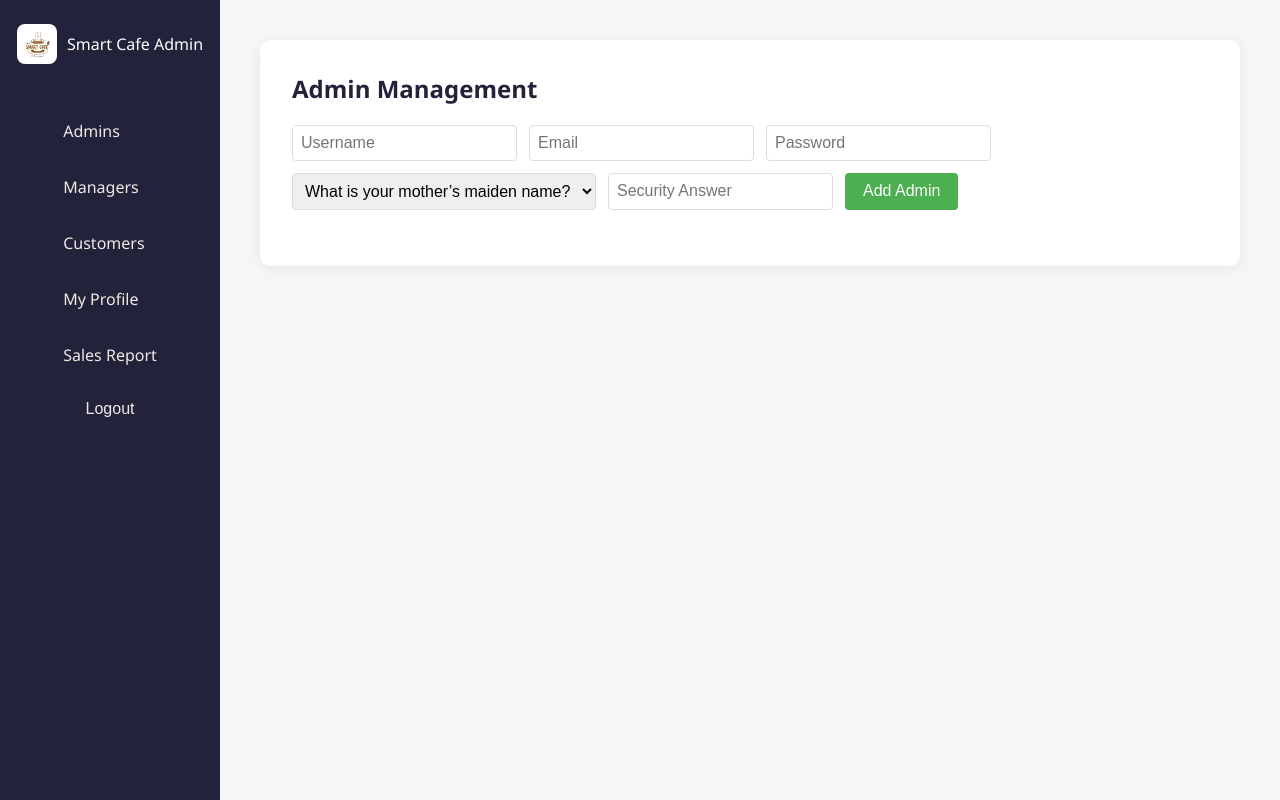
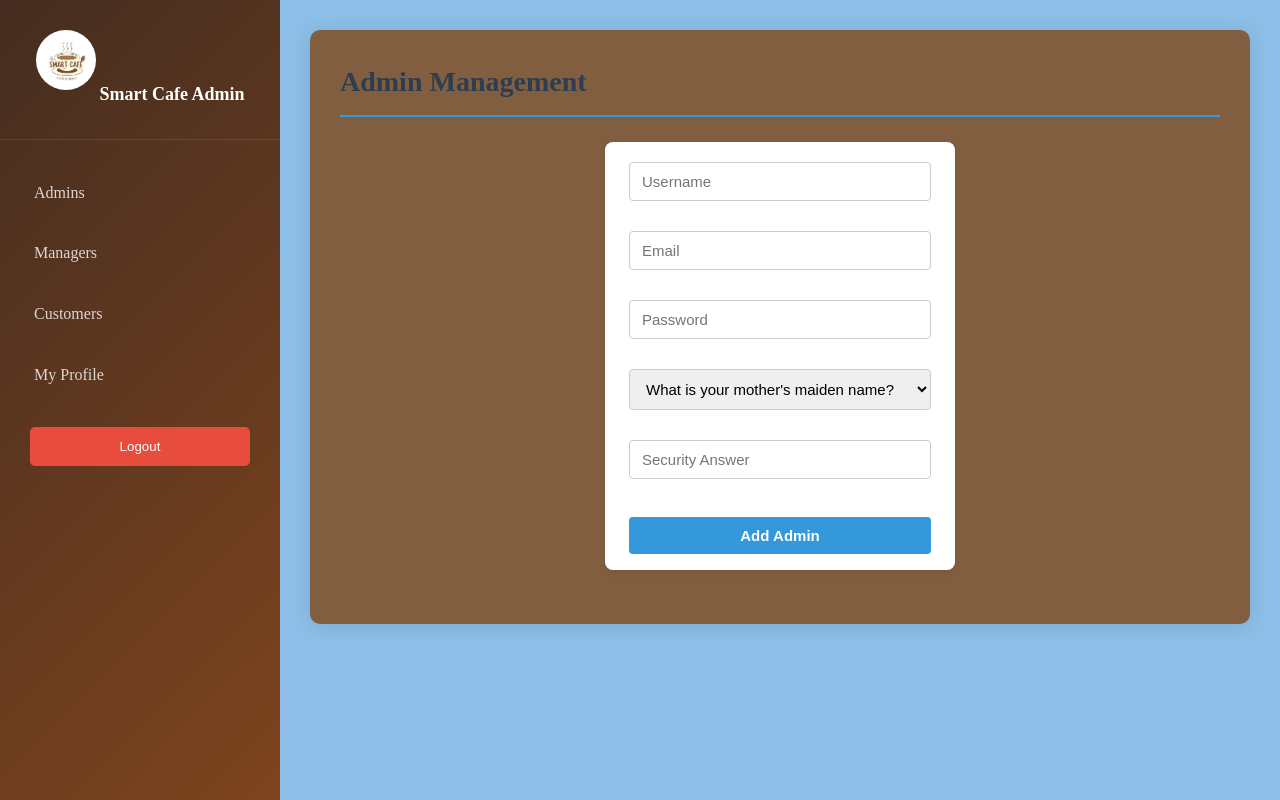
Before and after one commit to NT3RN/SmartCafe, a PHP site: page /view/admin/adminDashboard.php in a window 1280 px wide. Run offline with PHP 8.4, Linux system fonts and the light colour scheme; the visitor is signed in with stand-in values (Sample User, id 1).

Commit message:
admin dashboard design added and error handling added

```diff
--- a/controller/authController.php
+++ b/controller/authController.php
@@ -6,6 +6,7 @@
     $hasErr = false;
     if(($_SERVER["REQUEST_METHOD"]=="POST") && (isset($_POST["submit"])))
     {
+
         $email = trim($_POST["email"]);
         $pass = trim($_POST["password"]);
 
--- a/view/admin/adminDashboard.php
+++ b/view/admin/adminDashboard.php
@@ -10,7 +10,7 @@ if (!isset($_SESSION["email"]) || !isset($_SESSION["role"]) || $_SESSION["role"]
 <head>
     <title>SmartCafe Admin Dashboard</title>
     <link rel="stylesheet" href="../css/adminDashboard.css"/>
-    <link rel="icon" href="../../assets/logo.png"/>
+
 </head>
 <body>
     <div class="admin-container">
@@ -25,69 +25,83 @@ if (!isset($_SESSION["email"]) || !isset($_SESSION["role"]) || $_SESSION["role"]
                     <li><a href="#" id="managerTab">Managers</a></li>
                     <li><a href="#" id="customerTab">Customers</a></li>
                     <li><a href="#" id="profileTab">My Profile</a></li>
-                    <li><a href="#" id="salesTab">Sales Report</a></li>
                     <li><button id="logoutBtn">Logout</button></li>
                 </ul>
             </nav>
         </aside>
         <main class="admin-main">
+
             <section id="adminSection" class="admin-section">
                 <h2>Admin Management</h2>
-                <form id="addAdminForm">
-                    <input type="text" name="name" placeholder="Username" required>
+                <form id="addAdminForm" class="user-form" novalidate>
+                    <input type="text" name="username" placeholder="Username" required>
+                    <span class="error-message" id="admin-username-error"></span>
                     <input type="email" name="email" placeholder="Email" required>
+                    <span class="error-message" id="admin-email-error"></span>
                     <input type="password" name="password" placeholder="Password" required>
-                    <select name="security_question" id="security_question" required>
-                        <option name="security" value="What is your mother’s maiden name?">What is your mother’s maiden name?</option>
+                    <span class="error-message" id="admin-password-error"></span>
+                    <select name="security_question" required>
+                        <option value="What is your mother's maiden name?">What is your mother's maiden name?</option>
                         <option value="What was the name of your first pet?">What was the name of your first pet?</option>
                         <option value="What city were you born in?">What city were you born in?</option>
                     </select>
+                    <span class="error-message" id="admin-sq-error"></span>
                     <input type="text" name="security_answer" placeholder="Security Answer" required>
-
+                    <span class="error-message" id="admin-sa-error"></span>
                     <button type="submit">Add Admin</button>
                 </form>
-                <div id="adminTableContainer"></div>
+                <div id="adminTableContainer" class="table-container"></div>
             </section>
+
             <section id="managerSection" class="admin-section" style="display:none;">
                 <h2>Manager Management</h2>
-                <form id="addManagerForm">
-                    <input type="text" name="name" placeholder="Name" required>
+                <form id="addManagerForm" class="user-form" novalidate>
+                    <input type="text" name="username" placeholder="Username" required>
+                    <span class="error-message" id="manager-username-error"></span>
                     <input type="email" name="email" placeholder="Email" required>
+                    <span class="error-message" id="manager-email-error"></span>
                     <input type="password" name="password" placeholder="Password" required>
-                    <select name="security_question" id="security_question" required>
-                        <option name="security" value="What is your mother’s maiden name?">What is your mother’s maiden name?</option>
+                    <span class="error-message" id="manager-password-error"></span>
+                    <select name="security_question" required>
+                        <option value="What is your mother's maiden name?">What is your mother's maiden name?</option>
                         <option value="What was the name of your first pet?">What was the name of your first pet?</option>
                         <option value="What city were you born in?">What city were you born in?</option>
                     </select>
+                    <span class="error-message" id="manager-sq-error"></span>
                     <input type="text" name="security_answer" placeholder="Security Answer" required>
-                    <input type="number" name="salary" placeholder="Salary" required>
+                    <span class="error-message" id="manager-sa-error"></span>
+                    <input type="number" name="salary" placeholder="Salary" step="0.01" required>
+                    <span class="error-message" id="manager-salary-error"></span>
                     <button type="submit">Add Manager</button>
                 </form>
-                <div id="managerTableContainer"></div>
+                <div id="managerTableContainer" class="table-container"></div>
             </section>
+
             <section id="customerSection" class="admin-section" style="display:none;">
                 <h2>Customer Management</h2>
-                <form id="addCustomerForm">
-                    <input type="text" name="name" placeholder="Name" required>
+                <form id="addCustomerForm" class="user-form" novalidate>
+                    <input type="text" name="username" placeholder="Username" required>
+                    <span class="error-message" id="customer-username-error"></span>
                     <input type="email" name="email" placeholder="Email" required>
+                    <span class="error-message" id="customer-email-error"></span>
                     <input type="password" name="password" placeholder="Password" required>
-                    <select name="security_question" id="security_question" required>
-                        <option name="security" value="What is your mother’s maiden name?">What is your mother’s maiden name?</option>
+                    <span class="error-message" id="customer-password-error"></span>
+                    <select name="security_question" required>
+                        <option value="What is your mother's maiden name?">What is your mother's maiden name?</option>
                         <option value="What was the name of your first pet?">What was the name of your first pet?</option>
                         <option value="What city were you born in?">What city were you born in?</option>
                     </select>
+                    <span class="error-message" id="customer-sq-error"></span>
                     <input type="text" name="security_answer" placeholder="Security Answer" required>
+                    <span class="error-message" id="customer-sa-error"></span>
                     <button type="submit">Add Customer</button>
                 </form>
-                <div id="customerTableContainer"></div>
+                <div id="customerTableContainer" class="table-container"></div>
             </section>
+
             <section id="profileSection" class="admin-section" style="display:none;">
                 <h2>My Profile</h2>
-                <div id="profileContainer"></div>
-            </section>
-            <section id="salesSection" class="admin-section" style="display:none;">
-                <h2>Total Sales Report</h2>
-                <div id="salesReportContainer"></div>
+                <div id="profileContainer" class="profile-container"></div>
             </section>
         </main>
     </div>
--- a/view/css/adminDashboard.css
+++ b/view/css/adminDashboard.css
@@ -1,7 +1,12 @@
+* {
+    margin: 0;
+    padding: 0;
+    box-sizing: border-box;
+}
+
 body {
-    margin: 0;
-    font-family: 'Segoe UI', Arial, sans-serif;
-    background: #f4f6f8;
+    background-color: #8cbee7;
+    line-height: 1.6;
 }
 
 .admin-container {
@@ -9,148 +14,282 @@ body {
     min-height: 100vh;
 }
 
+/* Sidebar Styles */
 .admin-sidebar {
-    width: 220px;
-    background: #22223b;
-    color: #fff;
-    padding: 24px 0;
-    display: flex;
-    flex-direction: column;
-    align-items: center;
+    width: 280px;
+    background: linear-gradient(135deg, #442d20 0%, #7e441e 100%);
+    color: white;
 }
 
 .sidebar-header {
-    display: flex;
-    align-items: center;
-    gap: 10px;
-    margin-bottom: 30px;
+    padding: 30px 20px;
+    text-align: center;
+    border-bottom: 1px solid rgba(255,255,255,0.1);
 }
 
-.logo {
-    width: 40px;
-    height: 40px;
-    border-radius: 8px;
+.sidebar-header img.logo {
+    width: 60px;
+    height: 60px;
+    margin-bottom: 10px;
+    border-radius: 50%;
+}
+
+.sidebar-header span {
+    font-size: 18px;
+    font-weight: 600;
 }
 
 .admin-sidebar nav ul {
     list-style: none;
-    padding: 0;
-    width: 100%;
+    padding: 20px 0;
 }
 
 .admin-sidebar nav ul li {
-    margin: 18px 0;
-    text-align: left;
+    margin: 5px 0;
 }
 
-.admin-sidebar nav ul li a,
-.admin-sidebar nav ul li button {
-    color: #f2e9e4;
-    background: none;
-    border: none;
-    font-size: 16px;
-    padding: 8px 18px;
-    border-radius: 5px;
-    cursor: pointer;
+.admin-sidebar nav ul li a {
+    display: block;
+    padding: 15px 30px;
+    color: rgba(255,255,255,0.8);
     text-decoration: none;
-    transition: background 0.2s, color 0.2s;
-    display: block;
-    width: 100%;
+    transition: all 0.3s ease;
+    border-left: 4px solid transparent;
 }
 
 .admin-sidebar nav ul li a:hover,
-.admin-sidebar nav ul li button:hover {
-    background: #4a4e69;
-    color: #fff;
+.admin-sidebar nav ul li a.active {
+    background: rgba(255,255,255,0.1);
+    color: white;
+    border-left-color: #e74c3c;
 }
 
+#logoutBtn {
+    width: calc(100% - 60px);
+    margin: 20px 30px;
+    padding: 12px;
+    background: #e74c3c;
+    color: white;
+    border: none;
+    border-radius: 5px;
+    cursor: pointer;
+    transition: background 0.3s;
+}
+
+#logoutBtn:hover {
+    background: #c0392b;
+}
+
+/* Main Styles */
 .admin-main {
     flex: 1;
-    padding: 40px;
-    background: #f4f6f8;
+    padding: 30px;
+    overflow-y: auto;
 }
 
 .admin-section {
-    background: #fff;
+    background: rgb(128, 94, 63);
     border-radius: 10px;
-    box-shadow: 0 2px 12px rgba(0,0,0,0.07);
-    padding: 32px;
-    margin-bottom: 32px;
+    padding: 30px;
+    box-shadow: 0 2px 20px rgba(0,0,0,0.1);
+    margin-bottom: 30px;
 }
 
 .admin-section h2 {
-    margin-top: 0;
-    color: #22223b;
-    font-size: 24px;
+    color: #2c3e50;
+    margin-bottom: 25px;
+    font-size: 28px;
+    border-bottom: 2px solid #3498db;
+    padding-bottom: 10px;
 }
 
-form {
+/* Form Styles */
+.user-form {
     display: flex;
-    gap: 12px;
-    margin-bottom: 24px;
-    flex-wrap: wrap;
+    flex-direction: column;
+    gap: 8px;
+    max-width: 350px;
+    margin: 0 auto 24px auto;
+    padding: 20px 24px 16px 24px;
+    background: #ffffff;
+    border-radius: 8px;
+    box-shadow: 0 2px 8px rgba(0,0,0,0.06);
 }
 
-form input,
-form select {
-    padding: 8px;
+.user-form input,
+.user-form select,
+.user-form button {
+    width: 100%;
+    padding: 10px 12px;
+    font-size: 15px;
+    border: 1px solid #ccc;
     border-radius: 4px;
-    border: 1px solid #ddd;
-    font-size: 16px;
+    box-sizing: border-box;
 }
 
-form button {
-    background: #4CAF50;
-    color: #fff;
-    border: none;
-    border-radius: 4px;
-    padding: 8px 18px;
-    cursor: pointer;
-    font-size: 16px;
+.user-form input:focus,
+.user-form select:focus {
+    border-color: #3498db;
+    outline: none;
 }
 
-form button:hover {
-    background: #388e3c;
+.user-form button {
+    background: #3498db;
+    color: #fff;
+    font-weight: 600;
+    border: none;
+    cursor: pointer;
+    margin-top: 8px;
+    transition: background 0.2s;
 }
 
-.table-responsive {
+.user-form button:hover {
+    background: #217dbb;
+}
+
+.error-message {
+    color: #e74c3c;
+    font-size: 14px;
+    min-height: 18px;
+    margin-bottom: 0px;
+    margin-top: -4px;
+    display: block;
+    font-weight: 600;
+    letter-spacing: 0.2px;
+}
+
+/* Table Styles */
+.table-container {
     overflow-x: auto;
 }
 
-.admin-table {
+.data-table {
     width: 100%;
     border-collapse: collapse;
-    margin-top: 12px;
+    margin-top: 20px;
+    background: white;
+    border-radius: 8px;
+    overflow: hidden;
+    box-shadow: 0 1px 10px rgba(0,0,0,0.1);
 }
 
-.admin-table th,
-.admin-table td {
-    border: 1px solid #ddd;
-    padding: 8px;
+.data-table th,
+.data-table td {
+    padding: 15px;
     text-align: left;
-    font-size: 15px;
+    border-bottom: 1px solid #ecf0f1;
 }
 
-.admin-table th {
-    background: #22223b;
-    color: #fff;
+.data-table th {
+    background: #34495e;
+    color: white;
+    font-weight: 600;
 }
 
-.admin-table tr:nth-child(even) {
-    background: #f2e9e4;
+.data-table tr:hover {
+    background: #f8f9fa;
 }
 
-.action-btn {
-    background: #4a4e69;
-    color: #fff;
+/* Button Styles */
+.btn-edit, .btn-delete, .btn-view {
+    padding: 8px 15px;
+    margin: 2px;
     border: none;
     border-radius: 4px;
-    padding: 4px 10px;
     cursor: pointer;
-    margin-right: 4px;
-    font-size: 15px;
+    font-size: 12px;
+    transition: all 0.3s;
 }
 
-.action-btn:hover {
-    background: #22223b;
+.btn-edit {
+    background: #3498db;
+    color: white;
 }
+
+.btn-edit:hover {
+    background: #2980b9;
+}
+
+.btn-delete {
+    background: #e74c3c;
+    color: white;
+}
+
+.btn-delete:hover {
+    background: #c0392b;
+}
+
+.btn-view {
+    background: #9b59b6;
+    color: white;
+}
+
+.btn-view:hover {
+    background: #8e44ad;
+}
+
+.no-delete {
+    color: #95a5a6;
+    font-style: italic;
+    font-size: 12px;
+}
+
+/* Status Badges */
+.status {
+    padding: 6px 12px;
+    border-radius: 20px;
+    font-size: 12px;
+    font-weight: 600;
+    text-transform: uppercase;
+}
+
+.status.pending { background: #fff3cd; color: #856404; }
+.status.completed { background: #d4edda; color: #155724; }
+.status.cancelled { background: #f8d7da; color: #721c24; }
+
+/* Profile Styles */
+.profile-container {
+    max-width: 600px;
+}
+
+.profile-form {
+    display: grid;
+    gap: 20px;
+}
+
+.form-group {
+    display: grid;
+    grid-template-columns: 200px 1fr;
+    align-items: center;
+    gap: 15px;
+}
+
+.form-group label {
+    font-weight: 600;
+    color: #2c3e50;
+}
+
+.form-group input,
+.form-group select {
+    padding: 10px;
+    border: 1px solid #ddd;
+    border-radius: 5px;
+}
+
+
+
+/* Message Styles */
+.message {
+    position: fixed;
+    top: 20px;
+    right: 20px;
+    padding: 15px 25px;
+    border-radius: 5px;
+    color: white;
+    z-index: 1000;
+    animation: slideIn 0.3s ease;
+}
+
+.message.success { background: #27ae60; }
+.message.error { background: #e74c3c; }
+.message.info { background: #3498db; }
```
Also changed, not shown: view/js/adminDashboard.js (+156 -2 lines).
